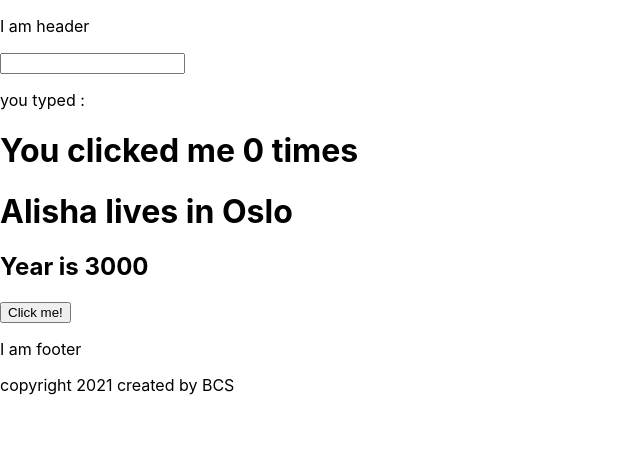
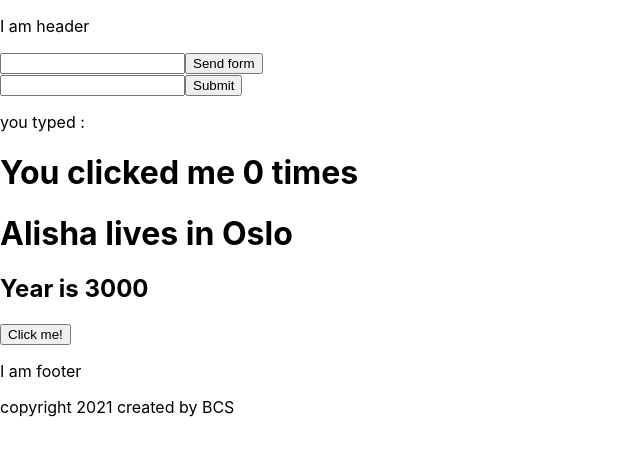
Before and after one commit to alisha0815/React, a React (Create React App) app in the folder block03/bl03_playground/: page / in a window 1280 px wide. Shown: the top 456 px of the page, without its empty margins (0-640 px from the left). Built offline with nearby package versions, Linux system fonts and the light colour scheme.

Commit message:
onSubmit event added

```diff
--- a/block03/bl03_playground/src/App.js
+++ b/block03/bl03_playground/src/App.js
@@ -29,6 +29,10 @@ class App extends React.Component {
     // console.log("updated counter in state==>", this.state.counter);
   };
 
+  submitInput = () => {
+    alert(this.state.userInput);
+  };
+
   handleChange = (event) => {
     let data = event.target.value;
     data.length > 6 ? console.log("good enough!") : console.log("keep typing");
@@ -39,13 +43,22 @@ class App extends React.Component {
     // console.log("form the input==>", event.target);
   };
 
+  handleForm = (event) => {
+    event.preventDefault();
+    alert(this.state.userInput);
+  };
   render() {
     let year = 2021;
 
     return (
       <div className="App">
         <Header />
+        <form onSubmit={this.handleForm}>
+          <input onChange={this.handleChange} />
+          <button>Send form</button>
+        </form>
         <input onChange={this.handleChange} />
+        <button onClick={this.submitInput}>Submit</button>
         <p>you typed : {this.state.userInput}</p>
         <h1 onClick={this.count}>You clicked me {this.state.counter} times</h1>
         <h1>
```
